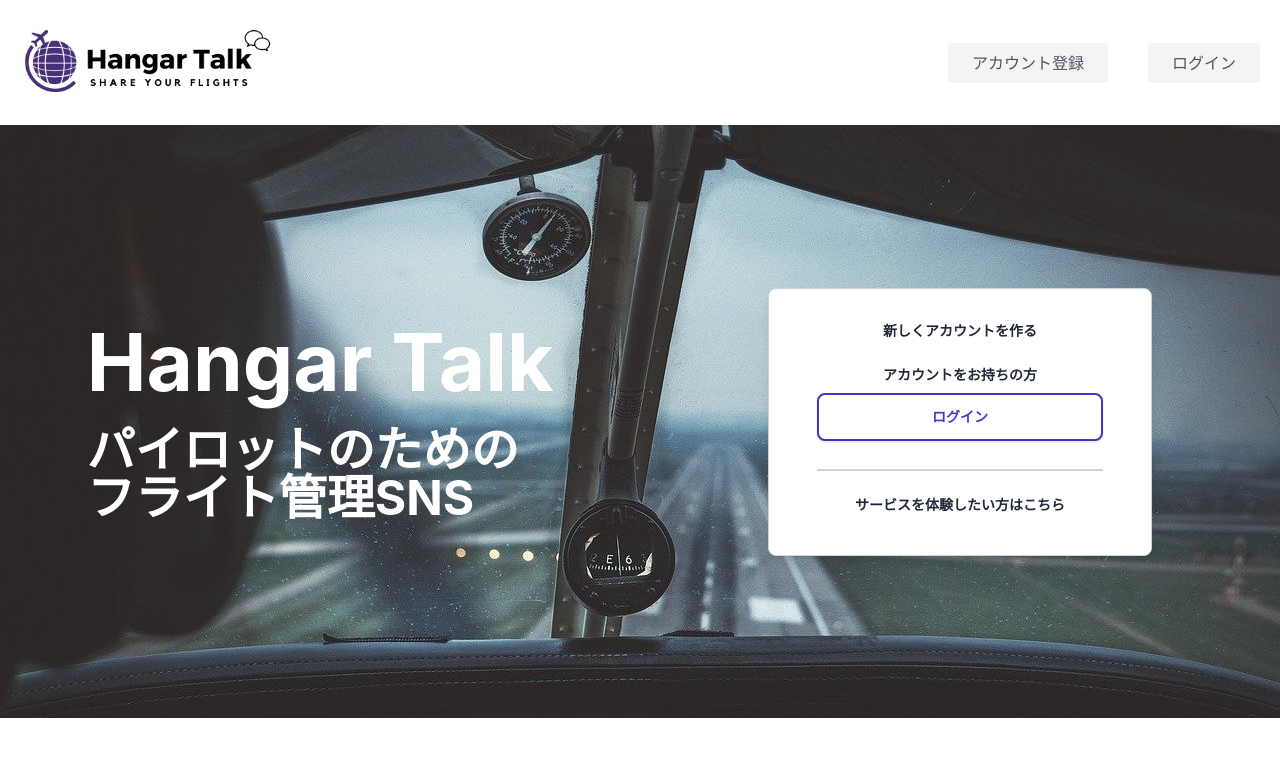
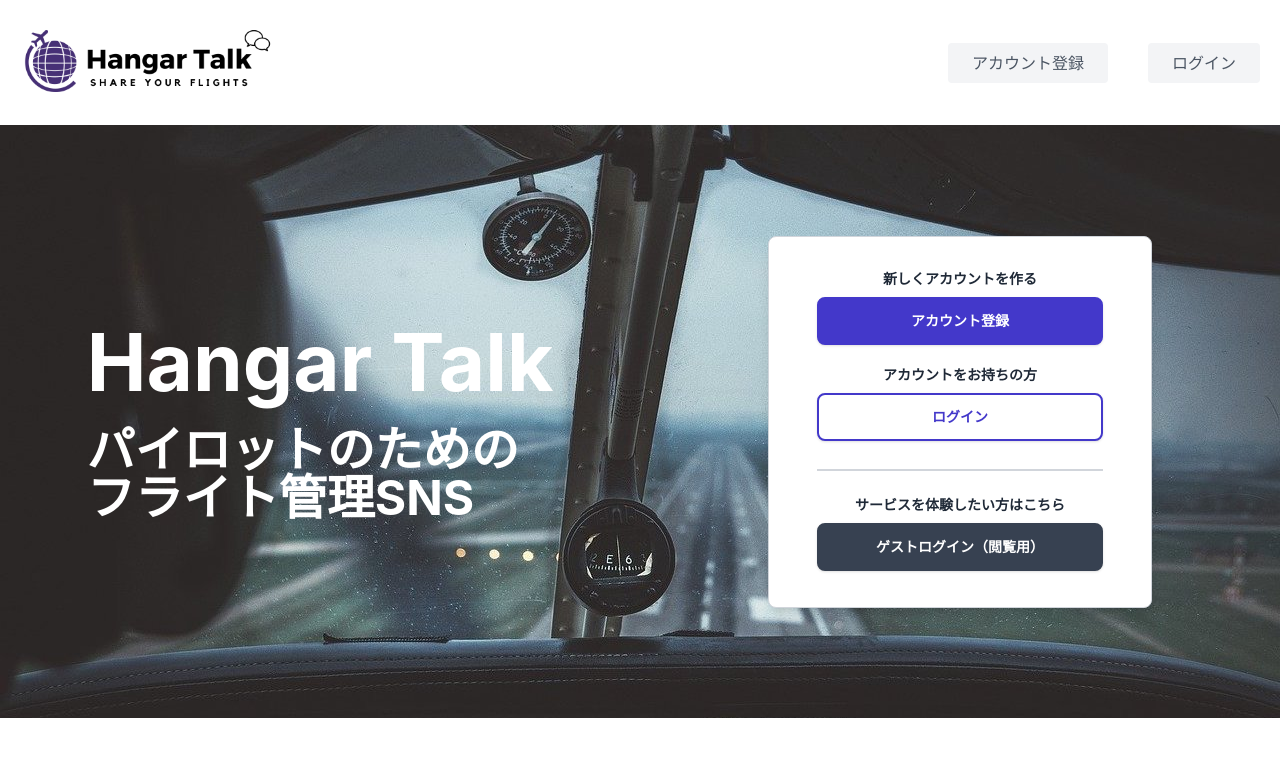
Before and after one commit to hajsu00/hangartalk-front, a React (Create React App) app: page / in a window 1280 px wide. Shown: the top 764 px of the page. Built offline with nearby package versions, Linux system fonts and the light colour scheme.

Commit message:
[update]refs #6 finish fixing button logic in home, sign-in and sign-up page.

```diff
--- a/src/components/Header/HeaderNav.tsx
+++ b/src/components/Header/HeaderButton.tsx
@@ -1,20 +1,15 @@
 import { FontAwesomeIcon } from '@fortawesome/react-fontawesome'
 import { faArrowRight } from '@fortawesome/free-solid-svg-icons'
-import { useNavigate } from "react-router-dom";
 
 type Props = {
   caption: string
-  destination: string
   currentUrl: string
+  onClick: React.MouseEventHandler<HTMLButtonElement>
 }
 
-const HeaderNav = (props: Props) => {
-  const navigate = useNavigate();
-  const toDestination = () => {
-    navigate(props.destination)
-  }
+const HeaderButton = (props: Props) => {
   return (
-    <button onClick={toDestination} className="flex justify-center bg-gray-100 border-0 py-2 px-6 focus:outline-none hover:bg-gray-200 rounded text-base mt-0 ml-10" >
+    <button onClick={props.onClick} className="flex justify-center bg-gray-100 border-0 py-2 px-6 focus:outline-none hover:bg-gray-200 rounded text-base mt-0 ml-10" >
       <div className="flex flex-row my-auto">
         {props.caption}
         {props.currentUrl != "/"
@@ -26,4 +21,4 @@
   )
 }
 
-export default HeaderNav
+export default HeaderButton
--- a/src/components/Main/Home/NavigationCard.tsx
+++ b/src/components/Main/Home/NavigationCard.tsx
@@ -1,30 +1,26 @@
-// import { FontAwesomeIcon } from '@fortawesome/react-fontawesome'
 import LargeButton from '../../Shared/LargeButton'
 import { useNavigate } from "react-router-dom";
-import { useEffect } from 'react';
 
 const NavigationCard = () => {
   const navigate = useNavigate();
-  const transitionPage = () => {
-    navigate("/sign_in")
+  const toSignInPage = () => {
+    navigate('/sign_in')
   };
-  // useEffect(() => {
-  //   const transitionPage = () => {
-  //     navigate("/sign_in")
-  //   };
-  // }, []);
+  const toSignUpPage = () => {
+    navigate('/sign_up')
+  };
   return (
     <div className="flex flex-col w-108 lg:w-96 p-8 lg:px-12 mt-0 max-w-3xl bg-white border border-gray-300 rounded-lg shadow-lg mx-auto">
         <div className="flex flex-col">
           <p className="text-center text-sm font-bold text-gray-800">新しくアカウントを作る</p>
           <div className="mt-2 mb-4">
-            {/* <LargeButton caption="アカウント登録" btnClass="btn btn-inactive-indigo rounded-lg" onClick={() => console.log("Clicked!")} /> */}
+            <LargeButton caption="アカウント登録" btnClass="btn btn-inactive-indigo rounded-lg" onClick={toSignUpPage} />
           </div>
         </div>
         <div className="flex flex-col">
           <p className="text-center text-sm font-bold text-gray-800">アカウントをお持ちの方</p>
           <div className="mt-2 mb-2">
-            <LargeButton caption="ログイン" btnClass="btn btn-active-indigo rounded-lg" onClick={transitionPage} />
+            <LargeButton caption="ログイン" btnClass="btn btn-active-indigo rounded-lg" onClick={toSignInPage} />
           </div>
         </div>
       {/* <!-- ボーダー（始まり） --> */}
@@ -33,7 +29,7 @@
         <div className="flex flex-col mt-6">
           <p className="text-center text-sm font-bold text-gray-800">サービスを体験したい方はこちら</p>
           <div className="mt-2">
-            {/* <LargeButton caption="ゲストログイン（閲覧用）" btnClass="btn btn-inactive-gray rounded-lg" onClick={() => console.log("Clicked!")} /> */}
+            <LargeButton caption="ゲストログイン（閲覧用）" btnClass="btn btn-inactive-gray rounded-lg" onClick={() => console.log('ゲストログイン（閲覧用）ボタンを押下しました。')} />
           </div>
         </div>
     </div>
--- a/src/components/Shared/LargeButton.tsx
+++ b/src/components/Shared/LargeButton.tsx
@@ -1,5 +1,3 @@
-// import { useNavigate } from "react-router-dom";
-
 type Props = {
   caption: string
   btnClass: string
@@ -7,7 +5,6 @@
 }
 
 const LargeButton = (props: Props) => {
-  // const navigate = useNavigate();
   return (
     <button onClick={props.onClick} className={props.btnClass}>
       {props.caption}
--- a/src/templates/Header.tsx
+++ b/src/templates/Header.tsx
@@ -2,13 +2,21 @@
 import { userState } from '../recoil/users/atoms'
 import { useLocation } from 'react-router-dom'
 import HeaderLogo from '../components/Header/HeaderLogo'
-import HeaderNav from '../components/Header/HeaderNav'
+import HeaderButton from '../components/Header/HeaderButton'
+import { useNavigate } from "react-router-dom";
 
 const Header = () => {
   const [user, setUserState] = useRecoilState(userState)
   const isSignedIn = user.isSignedIn
   const location = useLocation();
   const currentUrl = location.pathname
+  const navigate = useNavigate();
+  const toSignInPage = () => {
+    navigate('/sign_in')
+  };
+  const toSignUpPage = () => {
+    navigate('/sign_up')
+  };
 
   if (isSignedIn) {
     return (
@@ -16,7 +24,7 @@
         <div className="container mx-auto flex flex-wrap p-5 flex-col md:flex-row items-center">
           <HeaderLogo destination="#" />
           <nav className="md:ml-auto flex flex-wrap items-center text-base justify-center">
-            <HeaderNav caption="ログイン" destination="#" currentUrl={currentUrl} />
+            <HeaderButton caption="ログイン" onClick={toSignInPage} currentUrl={currentUrl} />
           </nav>
         </div>
       </header>
@@ -28,17 +36,17 @@
           <HeaderLogo destination="/" />
           <nav className="md:ml-auto flex flex-wrap items-center text-base justify-center">
           {currentUrl == "/sign_up"
-            ? <HeaderNav caption="ログイン" destination="/sign_in" currentUrl={currentUrl}/>
+            ? <HeaderButton caption="ログイン" onClick={toSignInPage} currentUrl={currentUrl}/>
             : null
           }
           {currentUrl == "/sign_in"
-            ? <HeaderNav caption="アカウント登録" destination="/sign_up" currentUrl={currentUrl} />
+            ? <HeaderButton caption="アカウント登録" onClick={toSignUpPage} currentUrl={currentUrl} />
             : null
           }
           {currentUrl == "/"
             ? <>
-                <HeaderNav caption="アカウント登録" destination="/sign_up" currentUrl={currentUrl} />
-                <HeaderNav caption="ログイン" destination="/sign_in" currentUrl={currentUrl} />
+                <HeaderButton caption="アカウント登録" onClick={toSignUpPage} currentUrl={currentUrl} />
+                <HeaderButton caption="ログイン" onClick={toSignInPage} currentUrl={currentUrl} />
               </>
             : null
           }
```
